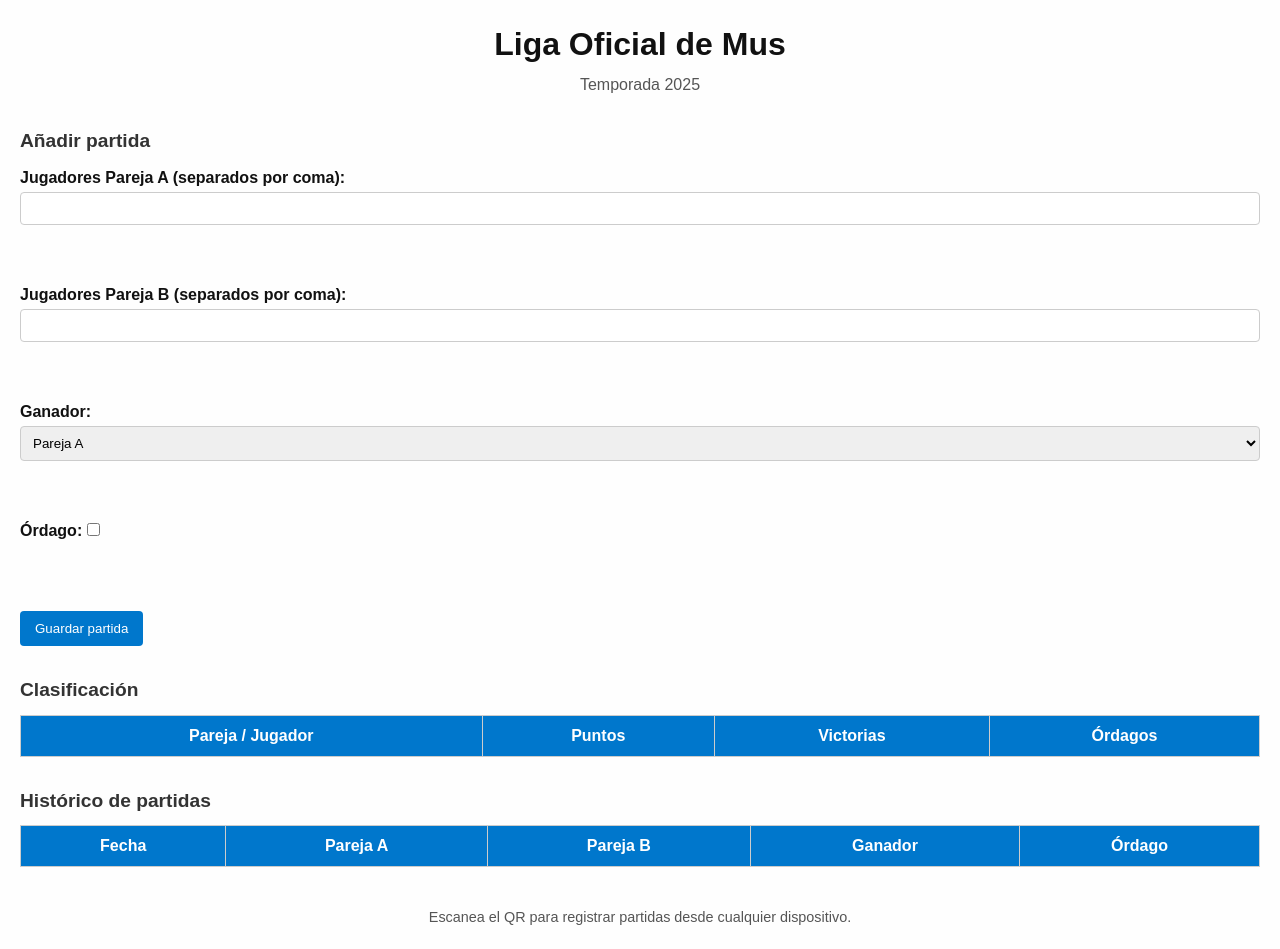
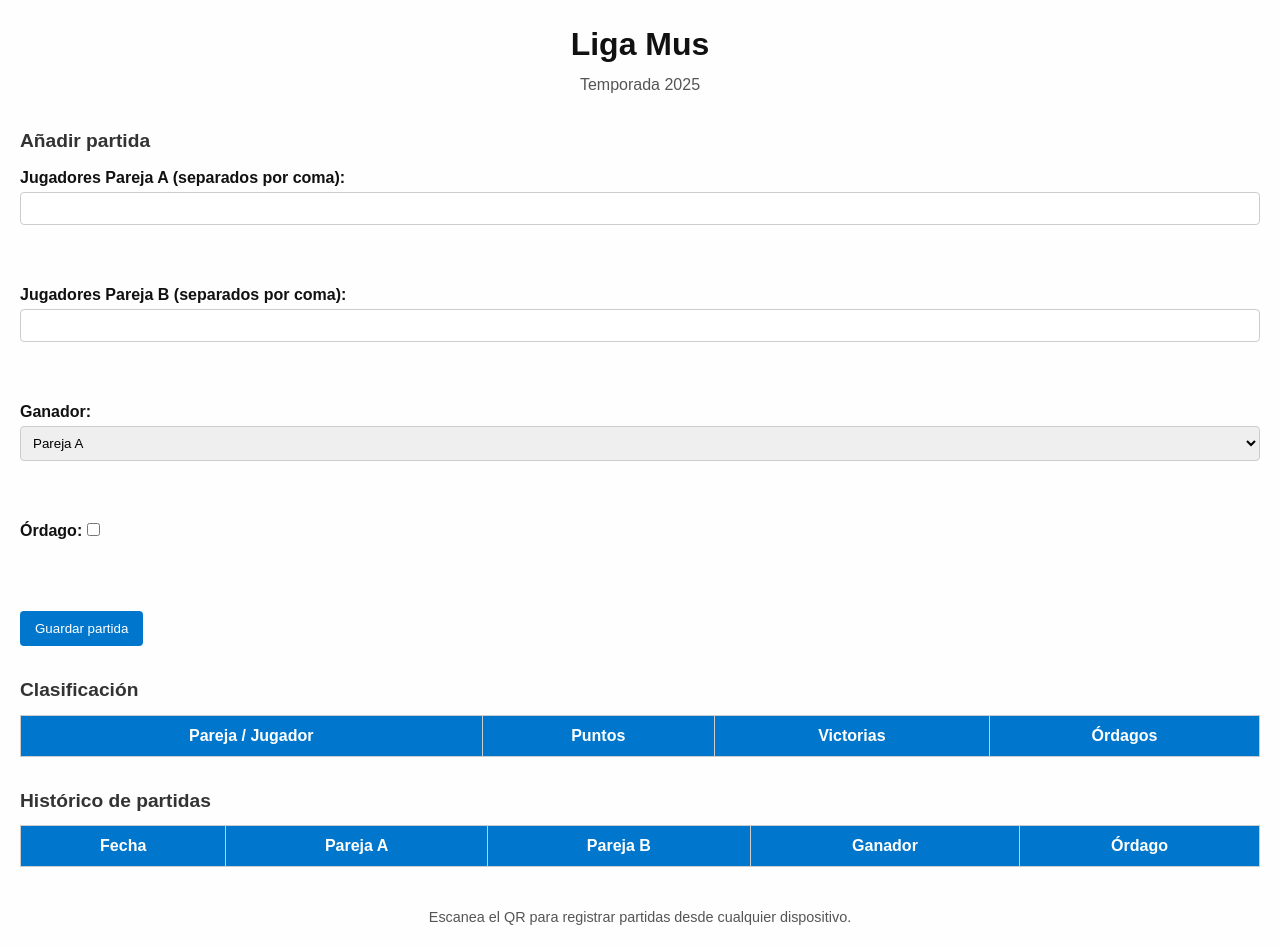
Before and after one commit to burestoyengithub/mus, a plain HTML site: page index.html in a window 1280 px wide. Drawn offline with Linux system fonts and the light colour scheme; no server answers.

Commit message:
errores menores

```diff
--- a/index.html
+++ b/index.html
@@ -8,7 +8,7 @@
 </head>
 <body>
   <header>
-    <h1>Liga Oficial de Mus</h1>
+    <h1>Liga Mus</h1>
     <p>Temporada 2025</p>
   </header>
 
```
